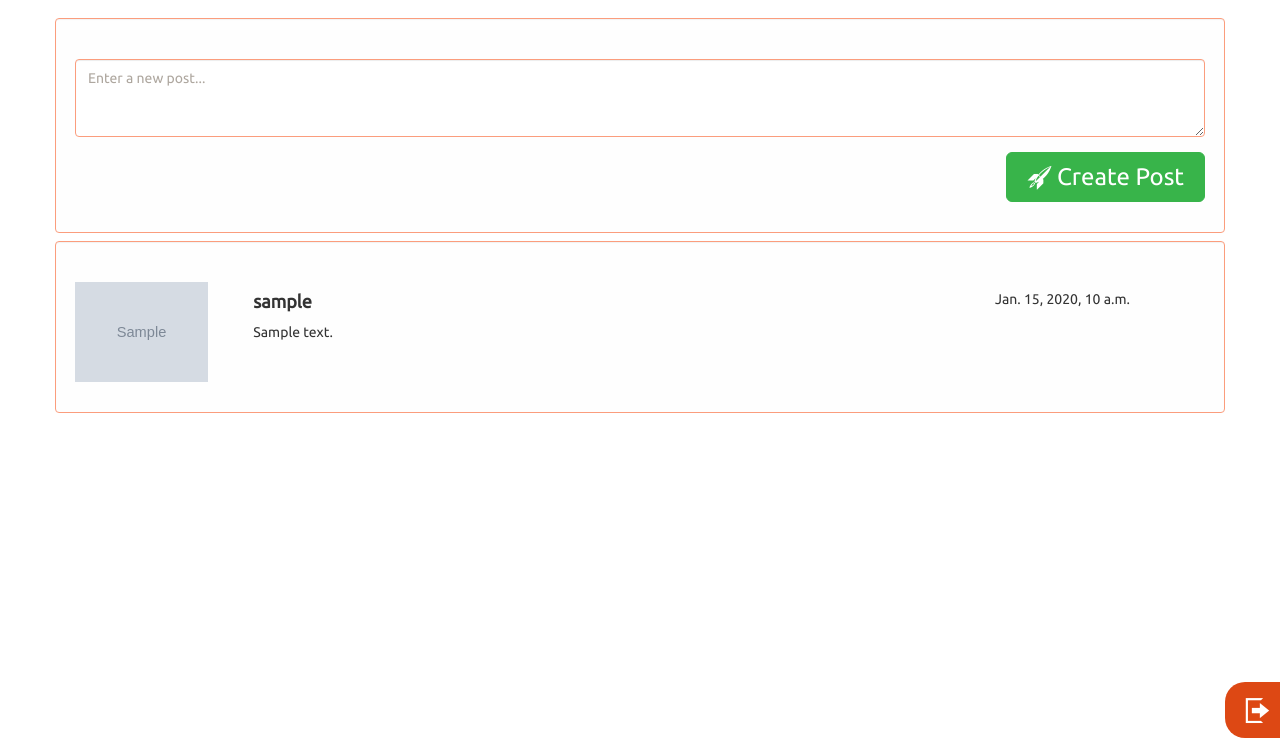
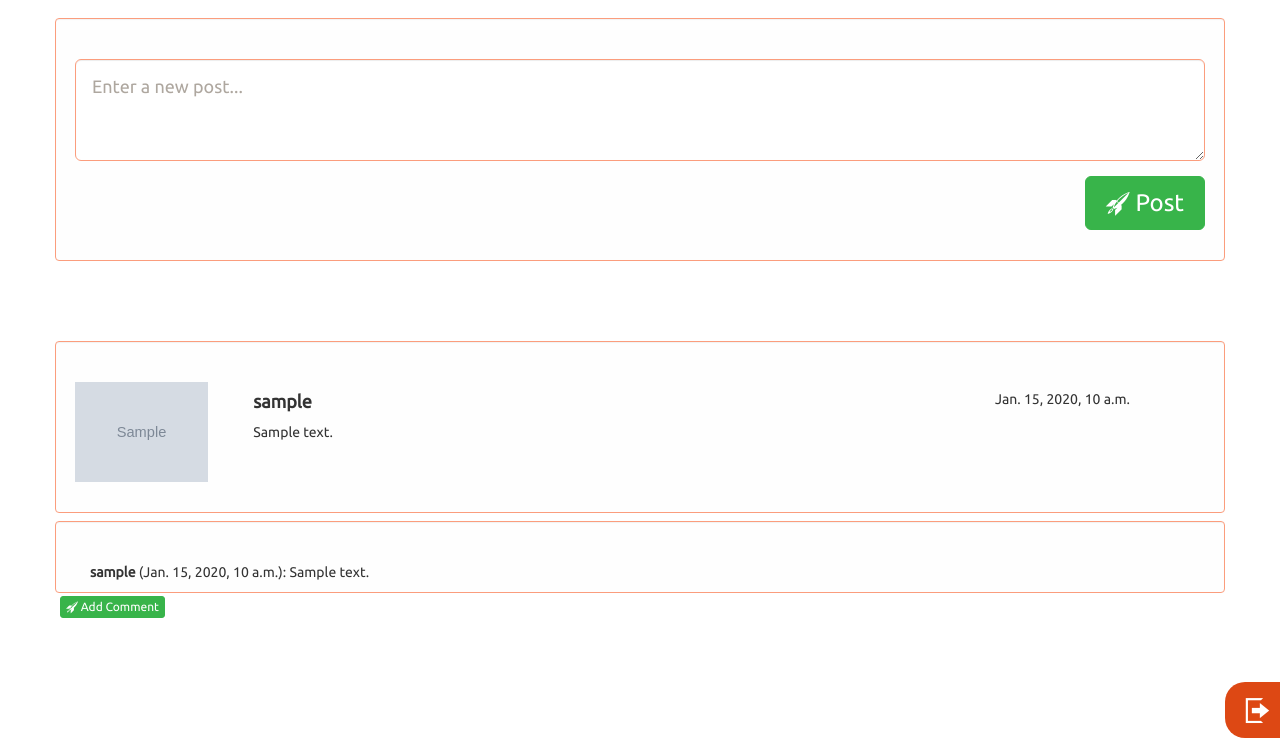
Before and after one commit to Tamarabyte/cmput410-project, a Django app: page / in a window 1280 px wide. Shown: the part 52-800 px from the top of the page. Run offline with Django 3.2, Linux system fonts and the light colour scheme; a user stored in the database is signed in; tables that the repository leaves empty hold one stand-in row (values such as "Sample post"); grey boxes marked "Sample" are stand-in pictures; some libraries are stand-ins or nearby versions; some web fonts are replaced.

Commit message:
MARCUS'S SUMMER BREEZE

```diff
--- a/DistributedSocialNetworking/DistributedSocialNetworking/urls.py
+++ b/DistributedSocialNetworking/DistributedSocialNetworking/urls.py
@@ -3,7 +3,7 @@ from django.contrib import admin
 from django.contrib.auth.views import login
 from django.views.generic import TemplateView, RedirectView
 from Hindlebook.forms import LoginForm
-from Hindlebook.views import ProfileView, StreamView, CreatePost, RegistrationView, LogoutRedirect, PostView, CommentView, ProfileUpdateView
+from Hindlebook.views import ProfileView, StreamView, CreatePost, CreateComment, RegistrationView, LogoutRedirect, ProfileUpdateView
 from django.contrib.auth.decorators import login_required
 from django.conf.urls.static import static
 from django.conf import settings
@@ -20,10 +20,7 @@ urlpatterns = patterns('',
     # Stream URLs
     url(r'^$', StreamView.as_view(), name="stream"),
     url(r'^post/create/(?P<postUUID>[\w-]+)', CreatePost.as_view(), name="create_post"),
-
-    # posting to posts
-    url(r'^posts$', PostView.as_view(), name="posts"),
-    url(r'^posts/(?P<postUUID>[\w-]+)', CommentView.as_view(), name="post_comments"),
+    url(r'^post/(?P<postUUID>[\w-]+)/create/(?P<commentUUID>[\w-]+)', CreateComment.as_view(), name="create_post"),
 
     # Profile URLs
     url(r'^profile$', ProfileView.as_view(), name="personal_profile"),
--- a/DistributedSocialNetworking/Hindlebook/admin/post_admin.py
+++ b/DistributedSocialNetworking/Hindlebook/admin/post_admin.py
@@ -7,7 +7,7 @@ class ImagesAdmin(TabularInline):
 
 class CommentsAdmin(TabularInline):
     model = Comment
-    ordering = ("pub_date",)
+    ordering = ("-pub_date",)
     extra = 0
 
 
@@ -20,7 +20,7 @@ class PostAdmin(ModelAdmin):
     inlines = []
 
     list_display = ('pub_date', 'get_authorname', 'uuid')
-    ordering = ("pub_date",)
+    ordering = ("-pub_date",)
 
     inlines = [ImagesAdmin, CommentsAdmin]
 
--- a/DistributedSocialNetworking/Hindlebook/forms/post_forms.py
+++ b/DistributedSocialNetworking/Hindlebook/forms/post_forms.py
@@ -15,7 +15,7 @@ class PostForm(forms.ModelForm, TemplateMixin):
         super(PostForm, self).__init__(*args, **kwargs)
 
     # pass in a UUID when saving for setting UUIDs from put requests
-    def save(self, user, postUUID, commit=True):
+    def save(self, user, postUUID, commit=False):
         """ Save the provided password in a hashed format.
         """
         # Save the provided password in hashed format
@@ -35,52 +35,28 @@ class PostForm(forms.ModelForm, TemplateMixin):
         model = Post
         fields = ['text']
 
-class CommentForm(forms.ModelForm, TemplateMixin):
+class CommentForm(forms.ModelForm):
 
     def __init__(self,  *args, **kwargs):
         self.uuid = uuid.uuid4
         super(CommentForm, self).__init__(*args, **kwargs)
 
     # pass in a UUID when saving for setting UUIDs from put requests
-    def save(self, user, postUUID, commit=True):
+    def save(self, user, post, commentUUID, commit=False):
         """ Save the provided password in a hashed format.
         """
         # Save the provided password in hashed format
         comment = super(CommentForm, self).save(commit=False)
+        comment.post = post
+        comment.author = user
+
+        if commit:
+            comment.save()
+
+        return comment
 
 
     class Meta:
         model = Comment
         fields = ['text']
-
-
-"""
-class CommentForm(forms.ModelForm, TemplateMixin):
-
-
-    def __init__(self, *args, **kwargs):
-        self.user = kwargs.pop('user', None)
-        self.post_UUID = kwargs.pop('post_UUID', None)
-        super(CommentForm, self).__init__(*args, **kwargs)
-
-    def set_postUUID(self, post_uuid):
-        self.post_UUID = post_UUID
-
-
-    def on_valid(self, user):
-        p = Post.objects.get(uuid=self.cleaned_data['post_uuid'])
-        if p != None:
-            new_f = Comment(author=user, text=self.cleaned_data['text'], pub_date=datetime.now(), post=p)
-            new_f.save()
-
-    def clean(self):
-        cleaned_data = self.cleaned_data
-        post_id_key = 'post_uuid'
-        if self.post_UUID != None:
-            post = str(uuid.UUID(self.post_UUID))
-            cleaned_data[post_id_key] = post
-        else:
-            raise ValidationError("%s key is not in form" %(post_id_key))
-
-        return cleaned_data
-"""
+        exclude = ["author"]
--- a/DistributedSocialNetworking/Hindlebook/models/post_models.py
+++ b/DistributedSocialNetworking/Hindlebook/models/post_models.py
@@ -62,12 +62,14 @@ class Comment(models.Model):
             return self.author
         return self.foreign_author
 
-    def clean(self):
+    def save(self, *args, **kwargs):
         if not self.author and not self.foreign_author:
             raise ValidationError("Requires an author.")
 
         if self.author and self.foreign_author:
             raise ValidationError("Can't have both an author and a foreign author.")
+
+        return super(Comment, self).save(*args, **kwargs)
 
 
 class Image(models.Model):
--- a/DistributedSocialNetworking/Hindlebook/static/css/site.css
+++ b/DistributedSocialNetworking/Hindlebook/static/css/site.css
@@ -48,11 +48,16 @@ a .btn {
 }
 
 .btn-ex-lg {
-    padding: 8px 20px;
+    padding: 10px 20px;
     font-size: 24px;
     line-height: 1.333;
     border-radius: 6px;
 }
+
+.btn-xs {
+    margin-top: 5px;
+}
+
 
 
 /* Forms ------------------------------------------ */
@@ -60,6 +65,15 @@ a .btn {
 .form-buttons {
     text-align: right;
     margin-top: 15px;
+}
+
+.form-buttons {
+    text-align: right;
+    margin-top: 15px;
+}
+
+.form-buttons-inline {
+    margin-right: 10px;
 }
 
 .control-label {
@@ -88,6 +102,10 @@ a .btn {
 .help-text {
     font-size: smaller;
     color: #aea79f;
+}
+
+.fill-remaining-right {
+    overflow: hidden;
 }
 
 
@@ -219,6 +237,10 @@ float: right!important;
 /* Posts  ------------------------------------------ */
 
 
+#post-form {
+    margin-bottom: 80px;
+}
+
 @media (min-width: 500px) {
 
 .post-row  {
@@ -233,3 +255,16 @@ float: right!important;
         text-align: right;
      }
  }
+
+ /* Comments  ------------------------------------------ */
+
+ .add_comment_button {
+    position: relative;
+    top: -10px;
+    left: -10px;
+    margin-bottom: 50px;
+}
+
+#comment_form_html {
+    margin-bottom: 50px;
+}
--- /dev/null
+++ b/DistributedSocialNetworking/Hindlebook/templates/comment.html
@@ -0,0 +1,8 @@
+
+<div class="row">
+    <div class="well">
+        <div class="col-lg-12 col-md-12 col-sm-12">
+            <b>{{ comment.author }}</b> ({{ comment.pub_date }}): {{ comment.text}}
+        </div> <!-- /col -->
+    </div> <!-- well -->
+</div> <!-- row -->
--- /dev/null
+++ b/DistributedSocialNetworking/Hindlebook/templates/comment_form.html
@@ -0,0 +1,21 @@
+{% load widget_tweaks %}
+
+    {% csrf_token %}
+    <fieldset>
+        <div class="form-buttons-inline pull-left">
+            <button type="submit" class="btn btn-ex-lg btn-success" value="submit">
+                <i class="icon-rocket2"></i>
+            </button>
+        </div>
+        <div class="fill-remaining-right">
+                {% render_field comment_form.text rows="1" placeholder="Add a comment..." class+="form-control input-lg" %}
+                {% if comment_form.text.errors %}
+                    <div class="error-container error">{{ comment_form.text.errors.0|escape }}</div>
+                {% endif %}
+                {% if alert %}
+                    <div class="error-container error">{{ alert | safe }}{{ comment_form.text.errors.0|escape }}</div>
+                {% endif %}
+                <input id="comment-uuid" type="hidden" value="{{ comment_form.uuid }}" />
+        </div>
+        <div class="clearfix"></div>
+    </fieldset>
--- a/DistributedSocialNetworking/Hindlebook/templates/post.html
+++ b/DistributedSocialNetworking/Hindlebook/templates/post.html
@@ -11,4 +11,5 @@
             </div>
         </div> <!-- /row --->
     </div>   <!-- /well --->
+    <!-- add comment button -->
 </div> <!-- /row --->
--- a/DistributedSocialNetworking/Hindlebook/templates/post_form.html
+++ b/DistributedSocialNetworking/Hindlebook/templates/post_form.html
@@ -5,7 +5,7 @@
         {% csrf_token %}
         <fieldset>
             <div class="col-lg-12">
-                    {% render_field post_form.text rows="3" cols="10" placeholder="Enter a new post..." class+="form-control" %}
+                    {% render_field post_form.text rows="3" placeholder="Enter a new post..." class+="form-control input-lg" %}
                     {% if post_form.text.errors %}
                         <div class="error-container error">{{ post_form.text.errors.0|escape }}</div>
                     {% endif %}
@@ -19,7 +19,7 @@
         <!-- Submit Button -->
         <div class="form-buttons col-lg-12">
           <button type="submit" class="btn btn-ex-lg btn-success" value="submit">
-            <i class="icon-rocket2"></i> Create Post
+            <i class="icon-rocket2"></i> Post
           </button>
        </div> <!-- buttons -->
     <div class="clearfix"></div>
--- a/DistributedSocialNetworking/Hindlebook/templates/stream.html
+++ b/DistributedSocialNetworking/Hindlebook/templates/stream.html
@@ -8,29 +8,32 @@
 
     <!-- New Post Form -->
 	<div class="row">
-		<form id="post-form" method="post" action=".">
+		<form id="post-form" action=".">
             {% include "post_form.html" %}
 		</form>
 	</div> <!-- /row -->
     <!-- /EndNewPostForm -->
 
+    <!-- New Comment Form -->
+    <div id="comment_form_html" class="row" hidden>
+        <form id="comment-form" action=".">
+            {% include "comment_form.html" %}
+        </form>
+    </div> <!-- /row -->
+
     <div id="stream">
+
 	{% for post in posts %}
 		{% include "post.html" %}
-            <!--
-				{% for comment in post.getComments %}
-				<div class="row">
-					<div class="well">
-						<div class="row"><h5><b>{{ comment.author.username }} - {{ comment.pub_date }}</b></h5></div>
-						<div class="row">{{ comment.text}}</div>
-					</div>
-				</div>
-				{% endfor %}
-				<form action="posts/{{ post.uuid }}" method="post" autocomplete="off">
-					{% csrf_token %}
-					{{ comment_form.as_bootstrap_form }}
-					<input type="submit" name="new_comment" value="Add comment" />
-				</form> -->
+			{% for comment in post.getComments %}
+                {% include "comment.html" %}
+			{% endfor %}
+        <div id="{{ post.uuid }}"></div>
+        <div>
+            <button data-postUUID="{{ post.uuid }}" class="add_comment_button btn btn-xs btn-success" value="submit">
+                <i class="icon-rocket2"></i> Add Comment
+            </button>
+        </div>
 	{% endfor %}
     </div> <!-- /stream -->
 </div> <!-- /container --->
@@ -38,7 +41,10 @@
 
 {% block scripts %}
 <script>
+
+    /* Post Ajax */
     var base_url = "/post/create/";
+
     var form_options = {
         success: postSuccess,
         dataType: "json",
@@ -50,7 +56,7 @@
 
     $('#post-form').ajaxForm(form_options);
 
-    function beforeSubmit(arr, $form, options) {
+    function beforeSubmit(arr, form, options) {
         console.log(options["url"]);
         options["url"] = base_url + $("#uuid").val();
         console.log(options["url"]);
@@ -69,5 +75,72 @@
         response = JSON.parse(xhr.responseText);
         $('#post-form').html(response["form"]);
     }
+
+    /* End Post Ajax */
+
+    /* Comment Ajax*/
+    var base_comment_url = "/post/";
+    var commentPostUUID;
+
+    var comment_form_options = {
+        success: commentSuccess,
+        dataType: "json",
+        error: ajaxErrorComment,
+        clearForm : false,
+        type : "PUT",
+        beforeSubmit : beforeSubmitComment
+    }
+
+    $('#comment-form').ajaxForm(comment_form_options);
+
+    function beforeSubmitComment(arr, form, options) {
+        console.log(options["url"]);
+        options["url"] = base_comment_url + $("#comment-form").data("postUUID") +"/create/" + $("#comment-uuid").val();
+        console.log(options["url"]);
+    }
+
+    function commentSuccess(response, status, xhr, form) {
+        console.log("Form was valid!");
+        console.log(response["comment"]);
+        var postUUID = $("#comment-form").data("postUUID");
+        $('#comment-form').html(response["form"]);
+        $('#comment-form').clearForm();
+        $('#' + postUUID).before(response["comment"]);
+        $("#comment_form_html").hide();
+        $(".add_comment_button").show();
+    }
+
+    function ajaxErrorComment(xhr, errmsg, err) {
+        var response;
+        console.log(xhr.status + ": " + xhr.responseText);
+        response = JSON.parse(xhr.responseText);
+        $('#comment-form').html(response["form"]);
+    }
+
+
+    $(".add_comment_button").click(function(event) {
+        var data = $(this).attr("data-postUUID");
+        console.log(data);
+        $(".add_comment_button").show();
+        $(this).hide();
+        $("#comment_form_html").hide();
+        $("#"+ data ).after($("#comment_form_html"))
+        $("#comment_form_html").show();
+    });
+
+        $(".add_comment_button").click(function(event) {
+        var data = $(this).attr("data-postUUID");
+        console.log(data);
+
+        $(".add_comment_button").show();
+        $(this).hide();
+        $("#comment_form_html").hide();
+        $("#"+ data ).after($("#comment_form_html"))
+        $("#comment_form_html").show();
+        $("#comment-form").data("postUUID", data);
+        console.log($("#comment-form").data("postUUID"));
+    });
+
+    /* End Comment Ajax */
 </script>
 {% endblock scripts %}
--- a/DistributedSocialNetworking/Hindlebook/views/__init__.py
+++ b/DistributedSocialNetworking/Hindlebook/views/__init__.py
@@ -1,6 +1,4 @@
-from Hindlebook.views.stream_view import StreamView, CreatePost
+from Hindlebook.views.stream_view import StreamView, CreatePost, CreateComment
 from Hindlebook.views.auth_views import RegistrationView, LogoutRedirect
 from Hindlebook.views.profile_view import ProfileView, ProfileUpdateView
 from Hindlebook.views.search_view import search
-from Hindlebook.views.post_view import PostView
-from Hindlebook.views.comment_view import CommentView
--- a/DistributedSocialNetworking/Hindlebook/views/stream_view.py
+++ b/DistributedSocialNetworking/Hindlebook/views/stream_view.py
@@ -8,7 +8,7 @@ from django.core.exceptions import ValidationError
 
 from django.template.loader import render_to_string
 from django.template import RequestContext
-from django.shortcuts import redirect
+from django.shortcuts import redirect, get_object_or_404
 from django.core.urlresolvers import reverse
 from django import forms
 from django.conf import settings
@@ -30,6 +30,7 @@ class StreamView(TemplateView):
         context = super(StreamView, self).get_context_data(**kwargs)
         context['posts'] = Post.objects.all().order_by('-pub_date')
         context['post_form'] = PostForm()
+        context['comment_form'] = CommentForm()
         return context
 
 class CreatePost(View):
@@ -61,6 +62,33 @@ class CreatePost(View):
         response_data["post"] = render_to_string("post.html", {"post" : post, "MEDIA_URL" : settings.MEDIA_URL })
         return JsonResponse(response_data, status=201)
 
-    def get_context_data(self, **kwargs):
-        context = super(ProfileUpdateView, self).get_context_data(**kwargs)
-        return context
+
+class CreateComment(View):
+    @method_decorator(login_required)
+    def dispatch(self, *args, **kwargs):
+        return super(CreateComment, self).dispatch(*args, **kwargs)
+
+    def put(self, request, postUUID, commentUUID, *args, **kwargs):
+        put = QueryDict(request.body);
+        form = CommentForm(data=put)
+
+        if not form.is_valid():
+            response_data = { 'form' : render_to_string("comment_form.html", {"comment_form" : form}), 'errors': form.errors }
+            return JsonResponse(response_data, status=400)
+
+        post = get_object_or_404(Post, uuid=postUUID)
+        comment = form.save(request.user, post, commentUUID, commit=False);
+
+        try:
+            comment.full_clean()
+        except ValidationError as e:
+            errors = ""
+            for value in e.message_dict.values():
+                errors += ' '.join(value);
+            response_data = { 'form' : render_to_string("comment_form.html", {"comment_form" : form, "alert" : errors }) }
+            return JsonResponse(response_data, status=400)
+
+        comment.save()
+        response_data = { 'form' : render_to_string("comment_form.html", {"comment_form" : PostForm()}) }
+        response_data["comment"] = render_to_string("comment.html", {"comment" : comment })
+        return JsonResponse(response_data, status=201)
```
Also changed, not shown: DistributedSocialNetworking/Hindlebook/forms/comment_forms.py (deleted, +0 -39 lines), DistributedSocialNetworking/Hindlebook/views/comment_view.py (deleted, +0 -36 lines), DistributedSocialNetworking/Hindlebook/views/post_view.py (deleted, +0 -37 lines).
